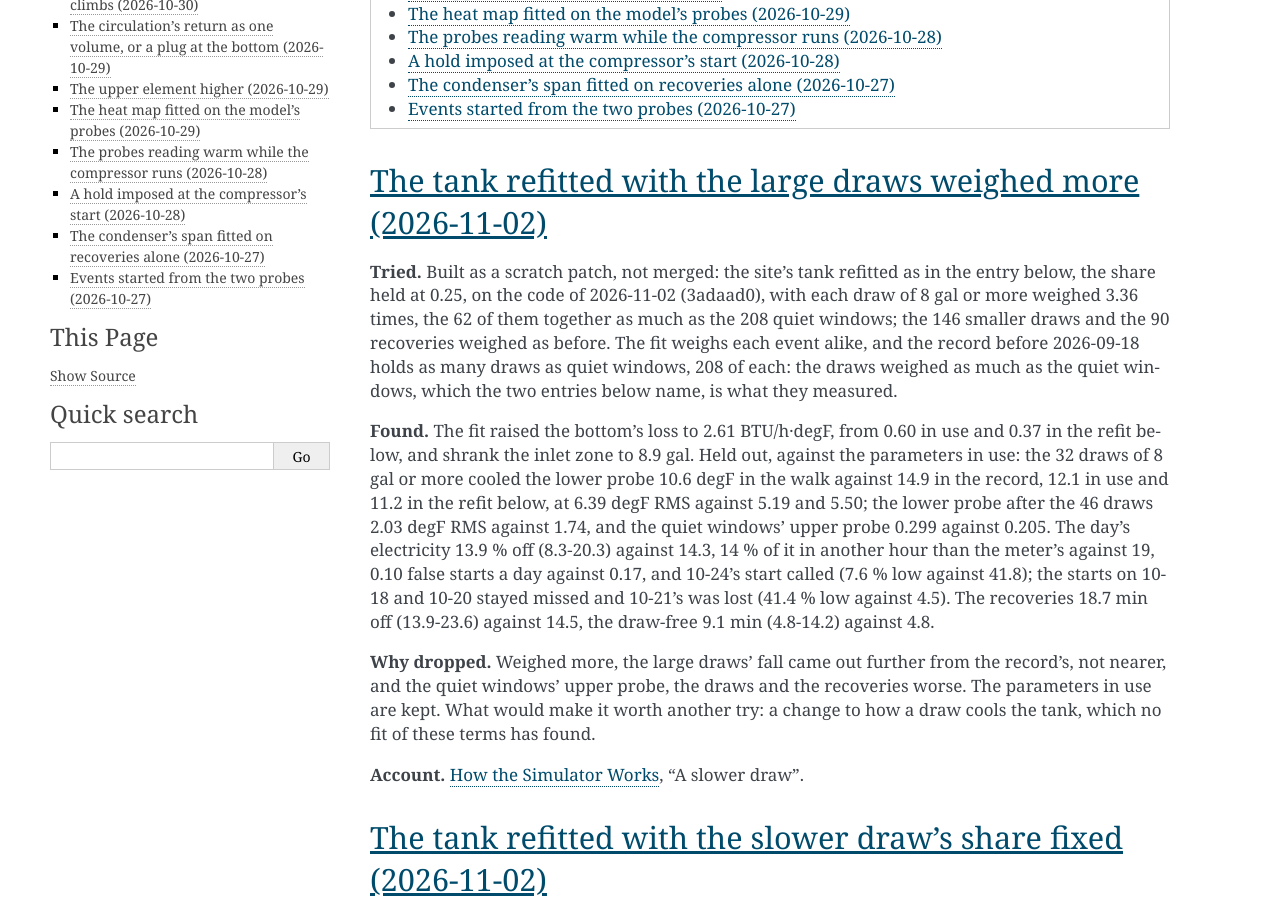
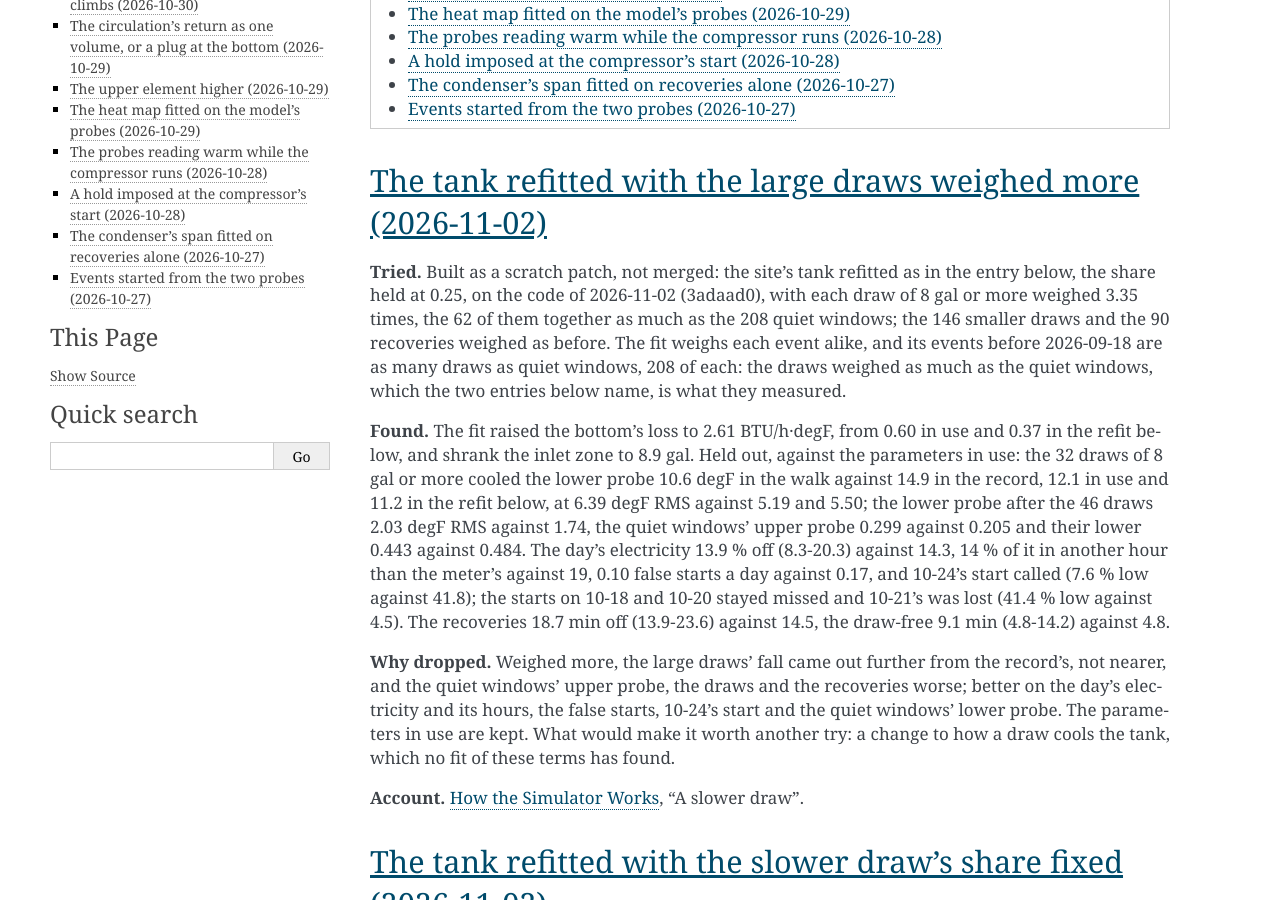
Before and after one commit to eman/nwp500-python, a Sphinx documentation site: the page built from docs/explanation/simulator-tried.rst, in a window 1280 px wide and 900 px high, scrolled down 541 px. Built offline with Sphinx 7.4.7, drawn with Linux system fonts in a browser that asks for light colours.

Commit message:
docs(sim): the weighted fit's weight is 3.35, and its 208 draws are the fit's events
208/62 is 3.35. The record before 2026-09-18 holds more draws than the
fit's 208 events. The entry now names the quiet windows' lower probe and
what the trial bettered, as the earlier entries do.

```diff
--- a/docs/explanation/simulator-tried.rst
+++ b/docs/explanation/simulator-tried.rst
@@ -18,11 +18,11 @@ The tank refitted with the large draws weighed more (2026-11-02)
 
 **Tried.** Built as a scratch patch, not merged: the site's tank
 refitted as in the entry below, the share held at 0.25, on the code of
-2026-11-02 (3adaad0), with each draw of 8 gal or more weighed 3.36
+2026-11-02 (3adaad0), with each draw of 8 gal or more weighed 3.35
 times, the 62 of them together as much as the 208 quiet windows; the 146
 smaller draws and the 90 recoveries weighed as before. The fit weighs
-each event alike, and the record before 2026-09-18 holds as many draws
-as quiet windows, 208 of each: the draws weighed as much as the quiet
+each event alike, and its events before 2026-09-18 are as many draws as
+quiet windows, 208 of each: the draws weighed as much as the quiet
 windows, which the two entries below name, is what they measured.
 
 **Found.** The fit raised the bottom's loss to 2.61 BTU/h·degF, from
@@ -31,19 +31,22 @@ windows, which the two entries below name, is what they measured.
 or more cooled the lower probe 10.6 degF in the walk against 14.9 in the
 record, 12.1 in use and 11.2 in the refit below, at 6.39 degF RMS
 against 5.19 and 5.50; the lower probe after the 46 draws 2.03 degF RMS
-against 1.74, and the quiet windows' upper probe 0.299 against 0.205.
-The day's electricity 13.9 % off (8.3-20.3) against 14.3, 14 % of it in
-another hour than the meter's against 19, 0.10 false starts a day
-against 0.17, and 10-24's start called (7.6 % low against 41.8); the
-starts on 10-18 and 10-20 stayed missed and 10-21's was lost (41.4 % low
-against 4.5). The recoveries 18.7 min off (13.9-23.6) against 14.5, the
-draw-free 9.1 min (4.8-14.2) against 4.8.
+against 1.74, the quiet windows' upper probe 0.299 against 0.205 and
+their lower 0.443 against 0.484. The day's electricity 13.9 % off
+(8.3-20.3) against 14.3, 14 % of it in another hour than the meter's
+against 19, 0.10 false starts a day against 0.17, and 10-24's start
+called (7.6 % low against 41.8); the starts on 10-18 and 10-20 stayed
+missed and 10-21's was lost (41.4 % low against 4.5). The recoveries
+18.7 min off (13.9-23.6) against 14.5, the draw-free 9.1 min (4.8-14.2)
+against 4.8.
 
 **Why dropped.** Weighed more, the large draws' fall came out further
 from the record's, not nearer, and the quiet windows' upper probe, the
-draws and the recoveries worse. The parameters in use are kept. What
-would make it worth another try: a change to how a draw cools the tank,
-which no fit of these terms has found.
+draws and the recoveries worse; better on the day's electricity and its
+hours, the false starts, 10-24's start and the quiet windows' lower
+probe. The parameters in use are kept. What would make it worth another
+try: a change to how a draw cools the tank, which no fit of these terms
+has found.
 
 **Account.** :doc:`simulator-methodology`, "A slower draw".
 
```
